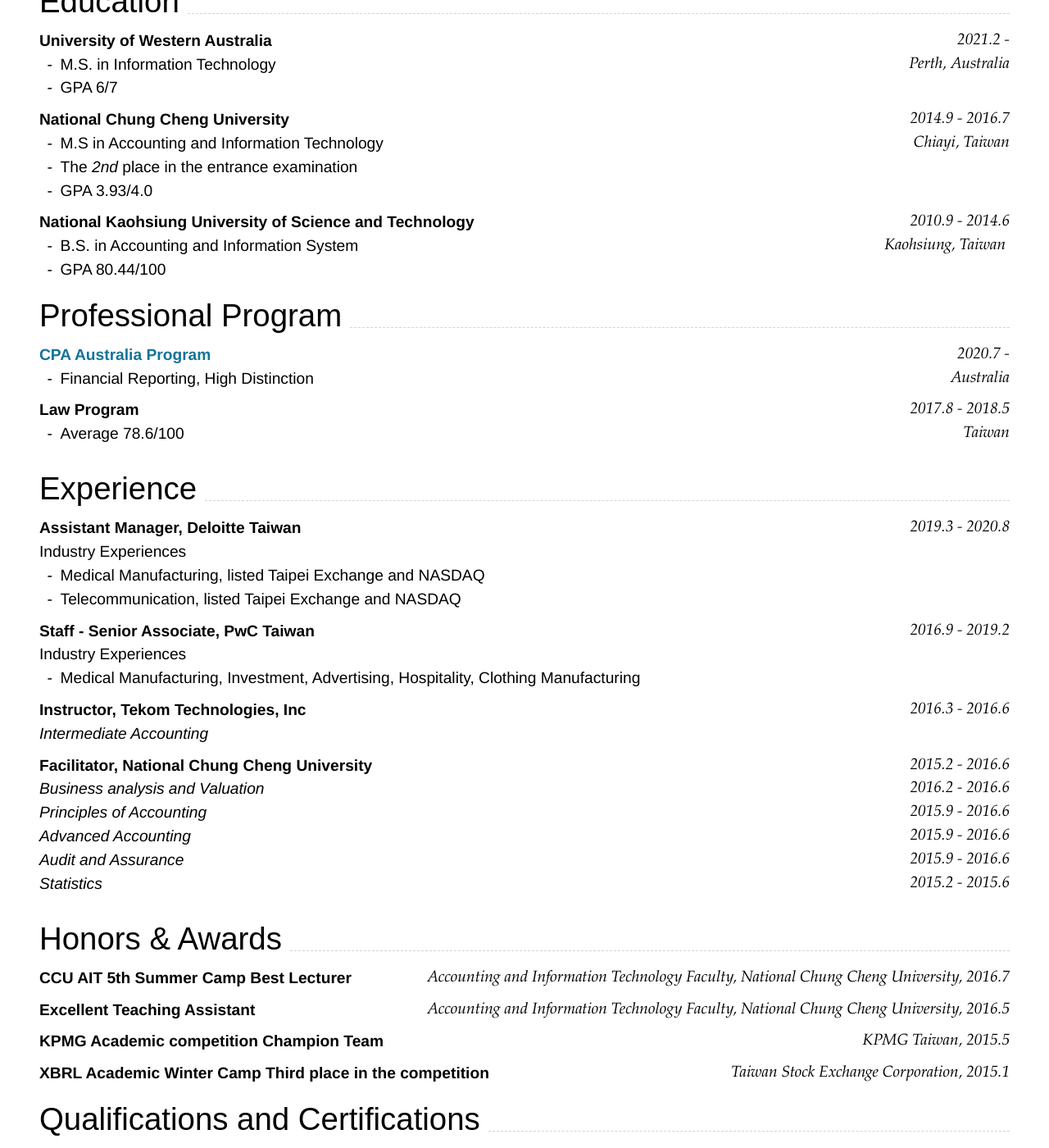
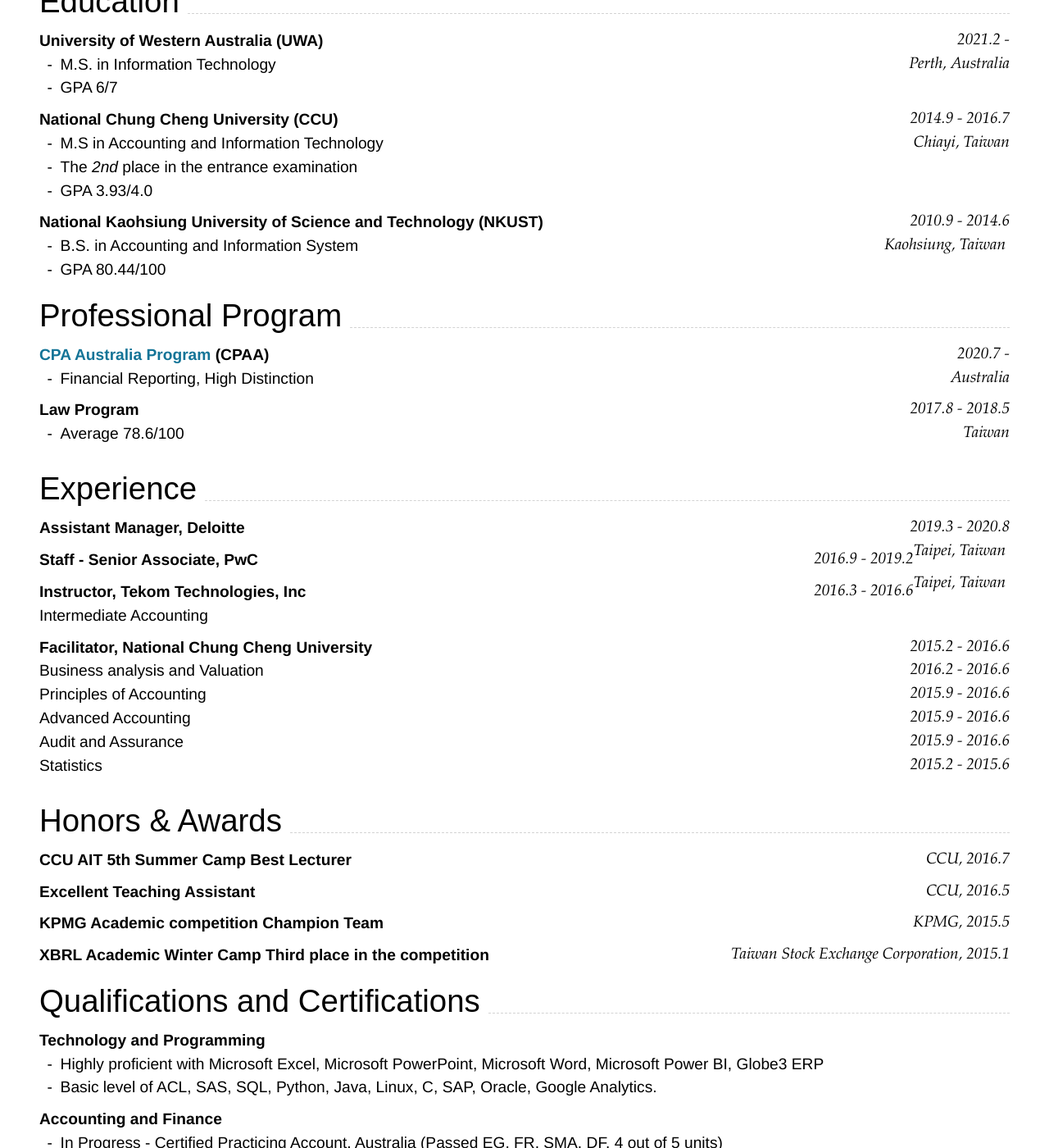
Before and after one commit to HUIXIN-TW/Resume, a Jekyll site: the page built from index.md, in a window 1280 px wide and 1400 px high, scrolled down 254 px. Shown: the whole window at 82% size. Built offline with Jekyll 4.4.1, drawn with Linux system fonts in a browser that asks for light colours; nearby versions of some CDN libraries.

Commit message:
less is more

````diff
--- a/index.md
+++ b/index.md
@@ -29,7 +29,7 @@ Supported arguments:
 
 ## Education
 
-### **University of Western Australia** `2021.2 -`
+### **University of Western Australia (UWA)** `2021.2 -`
 
 ```
 Perth, Australia
@@ -38,7 +38,7 @@ Perth, Australia
 - GPA 6/7
 
 
-### **National Chung Cheng University** `2014.9 - 2016.7`
+### **National Chung Cheng University (CCU)** `2014.9 - 2016.7`
 
 ```
 Chiayi, Taiwan
@@ -47,7 +47,7 @@ Chiayi, Taiwan
 - The _2nd_ place in the entrance examination
 - GPA 3.93/4.0
 
-### **National Kaohsiung University of Science and Technology** `2010.9 - 2014.6`
+### **National Kaohsiung University of Science and Technology (NKUST)** `2010.9 - 2014.6`
 
 ```
 Kaohsiung, Taiwan
@@ -57,7 +57,7 @@ Kaohsiung, Taiwan
 
 ## Professional Program
 
-### **[CPA Australia Program](https://www.cpaaustralia.com.au)** `2020.7 -`
+### **[CPA Australia Program](https://www.cpaaustralia.com.au) (CPAA)** `2020.7 -`
 
 ```
 Australia
@@ -75,7 +75,12 @@ Taiwan
 
 ## Experience
 
-### **Assistant Manager, Deloitte Taiwan** `2019.3 - 2020.8`
+### **Assistant Manager, Deloitte** `2019.3 - 2020.8`
+
+```
+Taipei, Taiwan
+```
+
 <!-- For more detail but not show on CV
 Responsibility
 - Possessed sound knowledge of US GAAP, IFRS, and SOX internal control audits.
@@ -100,13 +105,19 @@ Leadership
 - Communicated with clients and proactively sought timely feedback for improvement to maximize client satisfaction.
 - Conducted client interviews and led internal meetings to facilitate effective audit planning and execution.
 <br>
--->
+
 Industry Experiences
 - Medical Manufacturing, listed Taipei Exchange and NASDAQ
 - Telecommunication, listed Taipei Exchange and NASDAQ
 <br>
+-->
 
-### **Staff - Senior Associate, PwC Taiwan** `2016.9 - 2019.2`
+### **Staff - Senior Associate, PwC** `2016.9 - 2019.2`
+
+```
+Taipei, Taiwan
+```
+
 <!-- For more detail but not show on CV
 Responsibility
 - Conducted in Biotechnology Industry initial public offering project.
@@ -126,13 +137,14 @@ Leadership
 - Initiated plans before auditing, and managed a project, then assign tasks to team member based on priority
 - Leaded 2 members and managed audit plan for a listed companies
 <br>
--->
+
 Industry Experiences
 - Medical Manufacturing, Investment, Advertising, Hospitality, Clothing Manufacturing
 <br>
+-->
 
 ### **Instructor, Tekom Technologies, Inc** `2016.3 - 2016.6`
-_Intermediate Accounting_<br>
+Intermediate Accounting<br>
 
 <!-- For more detail but not show on CV
 - Provided guidance
@@ -141,11 +153,11 @@ _Intermediate Accounting_<br>
 -->
 
 ### **Facilitator, National Chung Cheng University** `2015.2 - 2016.6`
-_Business analysis and Valuation `2016.2 - 2016.6`_<br>
-_Principles of Accounting `2015.9 - 2016.6`_<br>
-_Advanced Accounting `2015.9 - 2016.6`_<br>
-_Audit and Assurance `2015.9 - 2016.6`_<br>
-_Statistics `2015.2 - 2015.6`<br>_
+Business analysis and Valuation `2016.2 - 2016.6`<br>
+Principles of Accounting `2015.9 - 2016.6`<br>
+Advanced Accounting `2015.9 - 2016.6`<br>
+Audit and Assurance `2015.9 - 2016.6`<br>
+Statistics `2015.2 - 2015.6`<br>
 
 <!-- For more detail but not show on CV
 - Provided guidance and handouts
@@ -157,17 +169,17 @@ _Statistics `2015.2 - 2015.6`<br>_
 
 ## Honors & Awards
 
-### **CCU AIT 5th Summer Camp Best Lecturer** `Accounting and Information Technology Faculty, National Chung Cheng University, 2016.7`
+### **CCU AIT 5th Summer Camp Best Lecturer** `CCU, 2016.7`
 
 <!-- For more detail but not show on CV
 Before I graduated, the Accounting students’ Guild invited me as a lecturer for the fifth accounting summer camp on July 10, 2016. It flattered me when I heard. I attached great importance to teaching high school students who are interested in accounting. Hence, I took a week to design my game - Fraud and Fraudit. It was an interactive game with audiences. Participants won credits by a group if they answered correctly. Then, all teams showed their financial statements and told a good story to gain the fund. Be careful! It may be a fraud! Candidates who acted as accountants must find out whether it was fraud. Call “BLUFF” when determining it was a scandal, then you won.
 <br>
 -->
 
-### **Excellent Teaching Assistant** `Accounting and Information Technology Faculty, National Chung Cheng University, 2016.5`
+### **Excellent Teaching Assistant** `CCU, 2016.5`
 
 
-### **KPMG Academic competition Champion Team** `KPMG Taiwan, 2015.5`
+### **KPMG Academic competition Champion Team** `KPMG, 2015.5`
 
 <!-- For more detail but not show on CV
 KPMG International Limited (or simply KPMG) is a multinational professional services network, and one of the Big Four accounting organizations. Every June, they hold a KPMG academic competition in my university to reward those who have professional and practical knowledge. All candidates must answer the questions about intermediate accounting in a limited time. In the end, my team won the champion. It was thrill experience; I was glad that we showed teamwork and professionalism.
````
